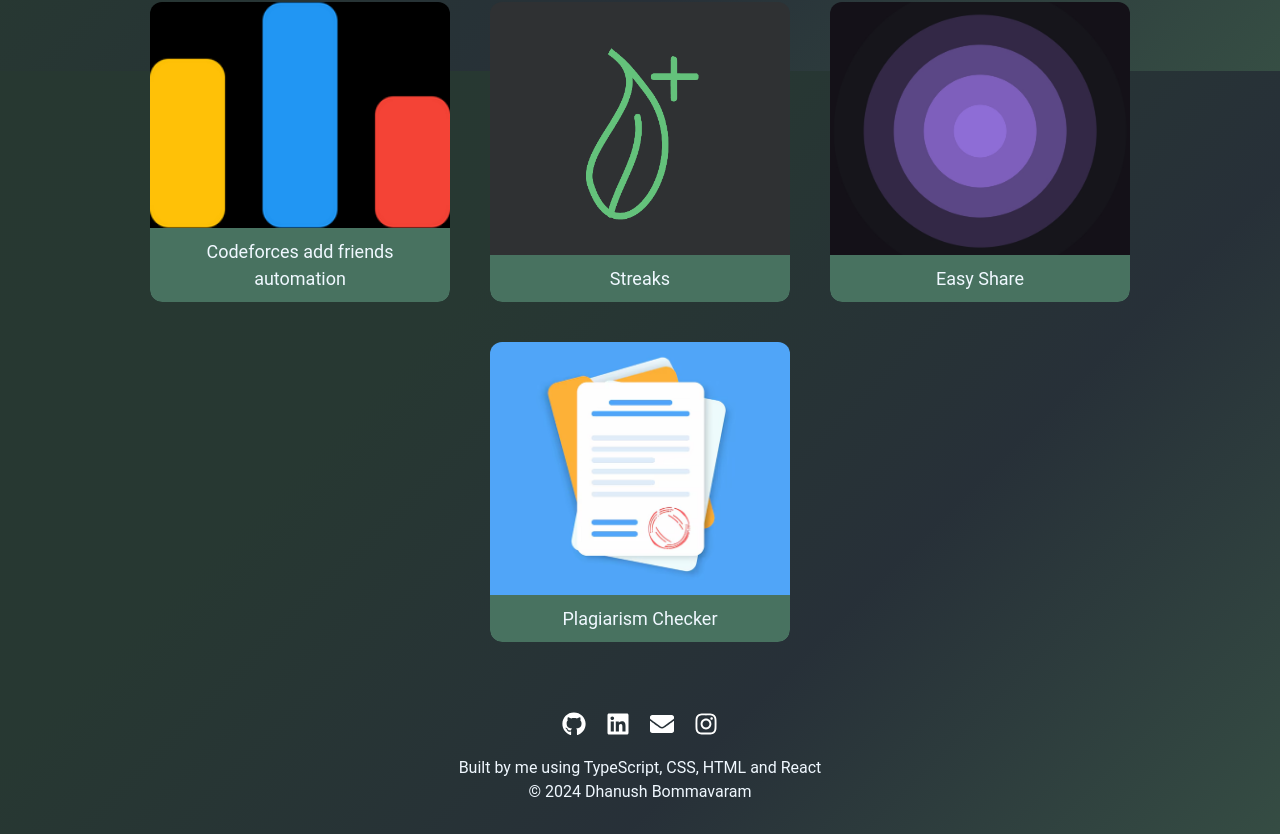
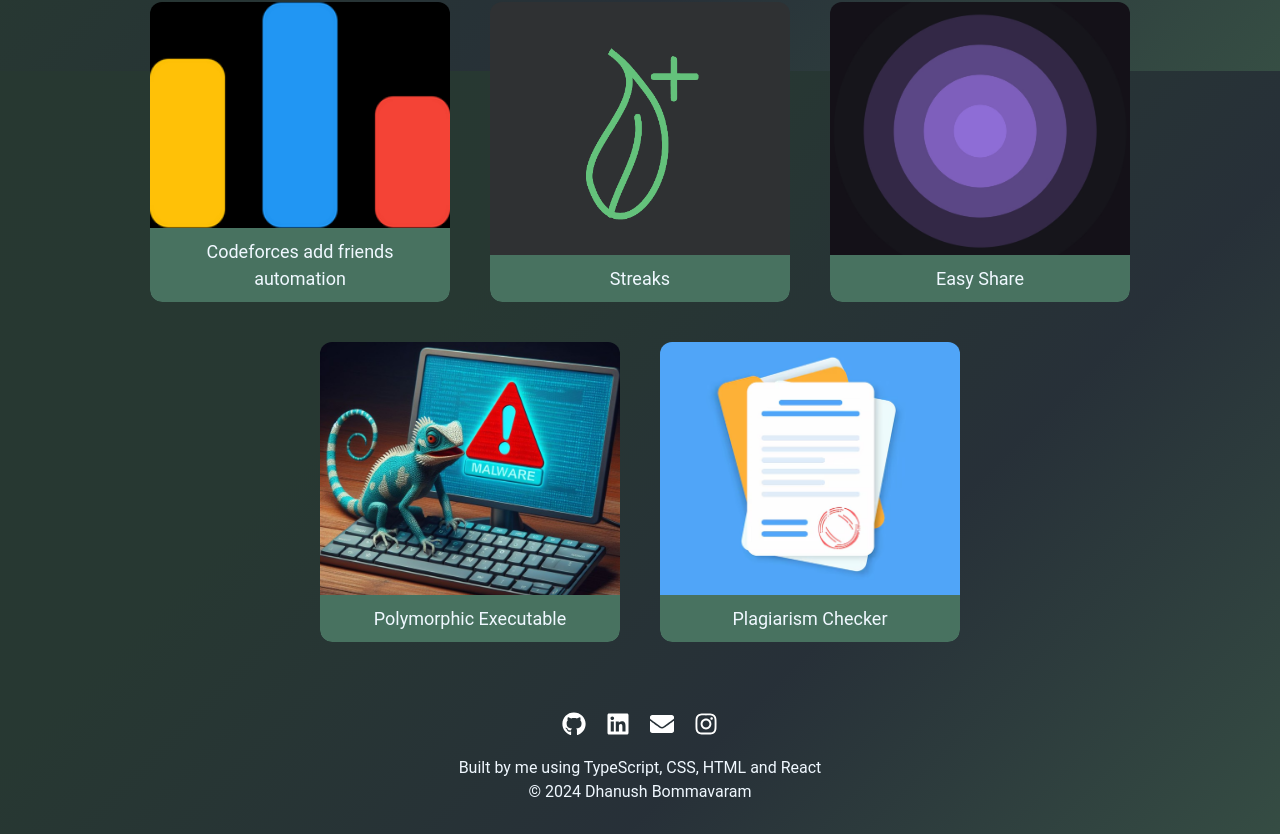
Before and after one commit to BDhanush/portfolio, a React (Vite) app: page / in a window 1280 px wide. Shown: the part 3929-4763 px from the top of the page. Built offline with nearby package versions, Linux system fonts and the light colour scheme.

Commit message:
project-polymorphic executable

```diff
--- a/src/data/ProjectData.ts
+++ b/src/data/ProjectData.ts
@@ -7,8 +7,8 @@
 import streaksThumbnail from '../assets/projects/Streaks/thumbnail.png'
 import easyShareThumbnail from '../assets/projects/EasyShare/thumbnail.jpg'
 import parkThumbanil from '../assets/projects/Park/thumbnail.png'
-import plagiarismThumbanil from '../assets/projects/PlagiarismChecker/thumbnail.png'
-
+import plagiarismThumbnail from '../assets/projects/PlagiarismChecker/thumbnail.png'
+import polymorphicThumbnail from '../assets/projects/Polymorphic/thumbnail.png'
 
 
 export function getLink(title:string):string {
@@ -97,7 +97,13 @@
             {title:'apk link',link:'https://1drv.ms/f/s!AmvH0VCG4AMoh6QgCfANqM-bwjt1jA?e=O9LsJB'},
         ],
     },
-    { imageSrc: plagiarismThumbanil, title: 'Plagiarism Checker', summary: 'Plagiarism checking using edit distance and tri-grams' , ytLink:'',
+    { imageSrc: polymorphicThumbnail, title: 'Polymorphic Executable', summary: 'Executable to change binary of any other executable and itself repeatedly' , ytLink:'https://www.youtube.com/embed/ug2AwlJaTi8',
+        description: "Executable capable of changing any other executable including itself, repeatedly.Parameters: <epoch, when to change back> <executable path>",
+        images: ["",],
+        githubLink:"https://github.com/BDhanush/Polymorphic-executable/",
+
+    },
+    { imageSrc: plagiarismThumbnail, title: 'Plagiarism Checker', summary: 'Plagiarism checking using edit distance and tri-grams' , ytLink:'',
         description: "Plagiarism checking using edit distance and tri-grams.A 1 vs all approach for checking plagiarism",
         images: ["",],
         githubLink:"https://github.com/BDhanush/Plagiarism-Checker/",
@@ -108,5 +114,4 @@
 
 
 
-
 ]
```
Also changed, not shown: src/assets/projects/Polymorphic/thumbnail.png (added).
